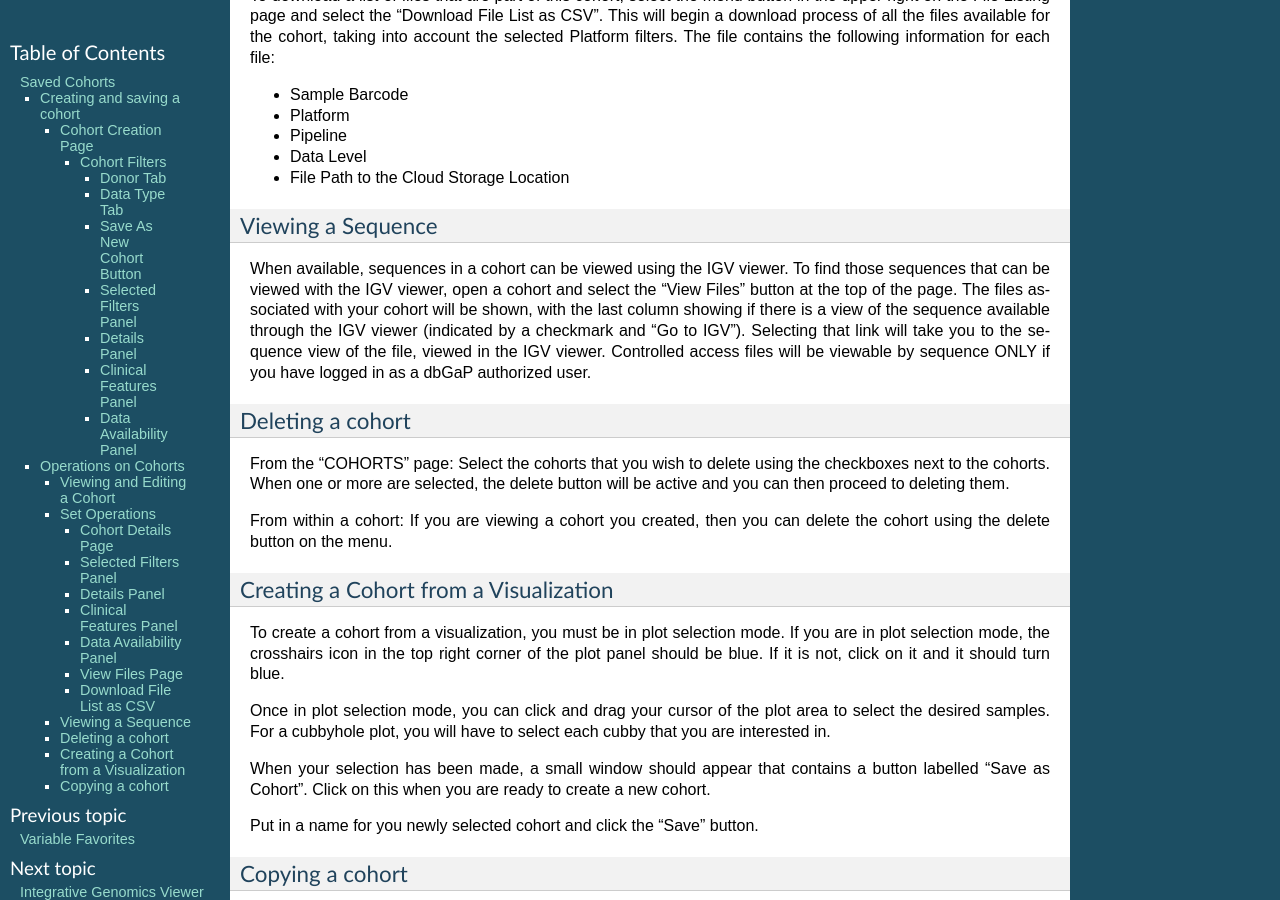
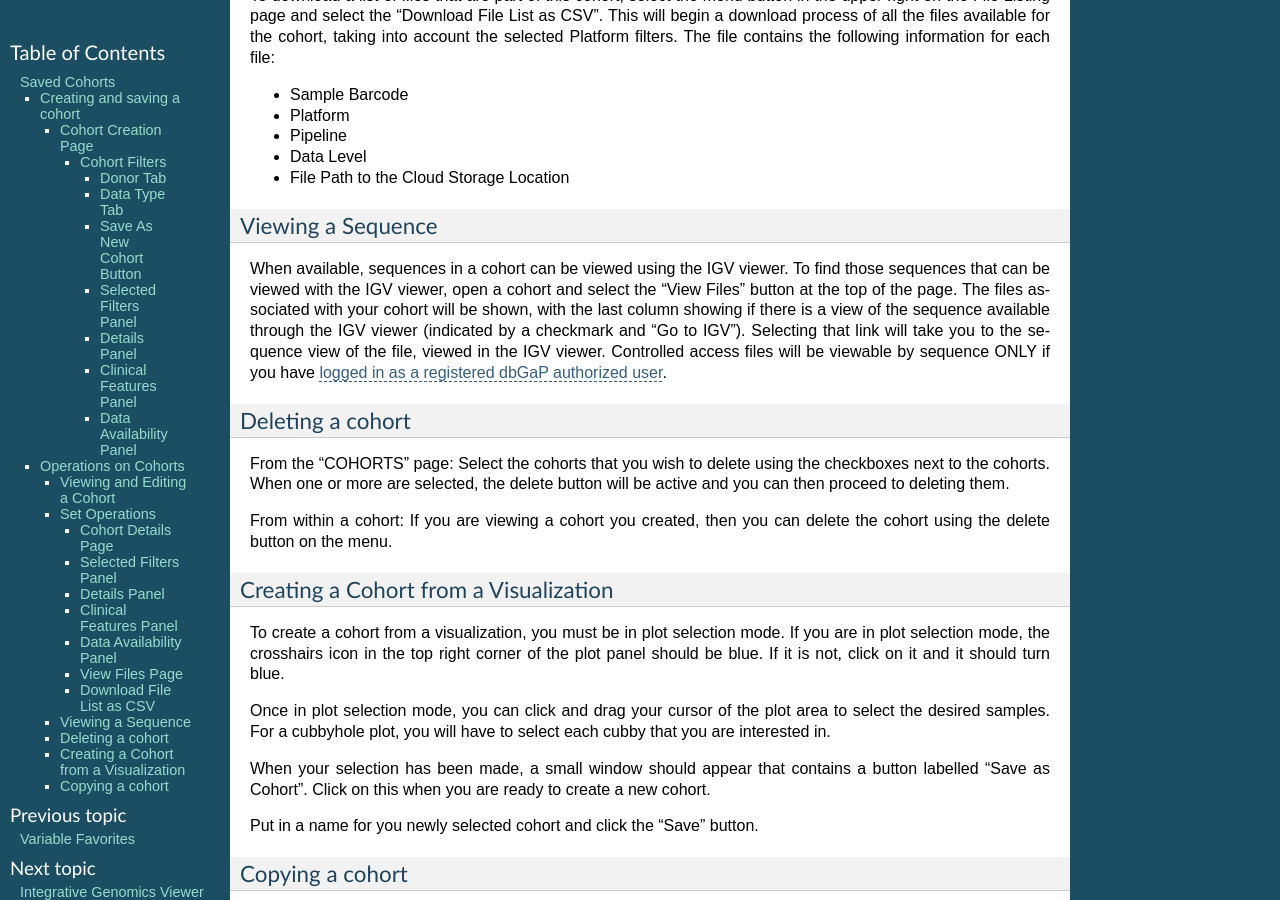
Before and after one commit to isb-cgc/readthedocs, a Sphinx documentation site: the page built from docs/source/sections/webapp/Saved-Cohorts.rst, in a window 1280 px wide and 900 px high, scrolled down 5336 px. Built offline with Sphinx 7.4.7, drawn with Linux system fonts in a browser that asks for light colours.

Commit message:
Update Saved-Cohorts.rst

```diff
--- a/docs/source/sections/webapp/Saved-Cohorts.rst
+++ b/docs/source/sections/webapp/Saved-Cohorts.rst
@@ -235,7 +235,7 @@
 Viewing a Sequence
 ==================
 
-When available, sequences in a cohort can be viewed using the IGV viewer.  To find those sequences that can be viewed with the IGV viewer, open a cohort and select the "View Files" button at the top of the page.  The files associated with your cohort will be shown, with the last column showing if there is a view of the sequence available through the IGV viewer (indicated by a checkmark and "Go to IGV").  Selecting that link will take you to the sequence view of the file, viewed in the IGV viewer.  Controlled access files will be viewable by sequence ONLY if you have logged in as a dbGaP authorized user.
+When available, sequences in a cohort can be viewed using the IGV viewer.  To find those sequences that can be viewed with the IGV viewer, open a cohort and select the "View Files" button at the top of the page.  The files associated with your cohort will be shown, with the last column showing if there is a view of the sequence available through the IGV viewer (indicated by a checkmark and "Go to IGV").  Selecting that link will take you to the sequence view of the file, viewed in the IGV viewer.  Controlled access files will be viewable by sequence ONLY if you have `logged in as a registered dbGaP authorized user <Gaining-Access-To-TCGA-Contolled-Access-Data.html>`_.
 
 Deleting a cohort
 =================
```
